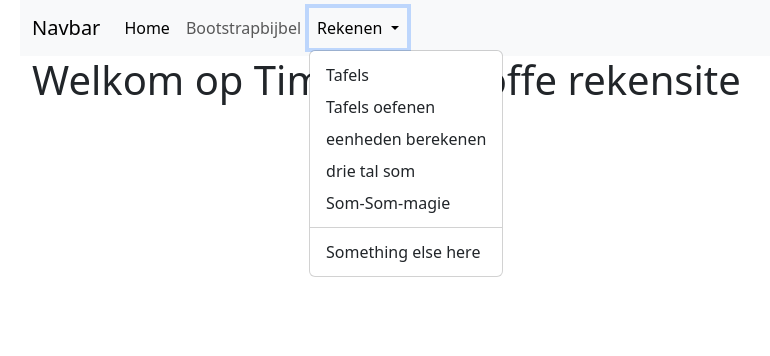
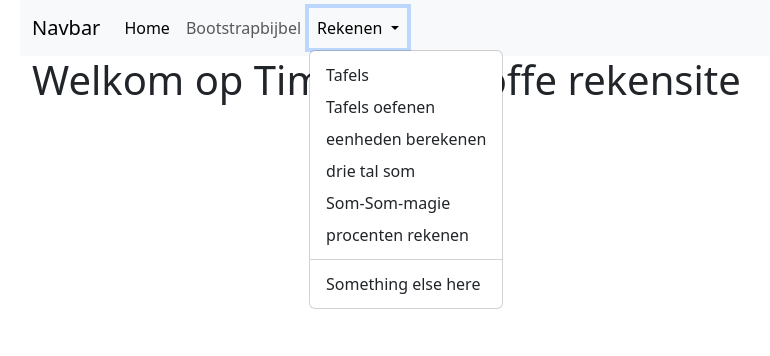
Before and after one commit to TimSchoot/php, a PHP site: page /Welkom/index.php in a window 1280 px wide, after a click on "Rekenen". Shown: the top 356 px of the page, without its empty margins (62-832 px from the left). Run offline with PHP 8.4, Linux system fonts and the light colour scheme.

Commit message:
header links werken (%tool niet)

```diff
--- a/index.php
+++ b/Welkom/index.php
@@ -1,5 +1,5 @@
 <?php
-include "inc/header.php";
+include "../inc/header.php";
 ?>
 <div class="container">
     <h1>Welkom op Tim's supertoffe rekensite</h1>
--- a/inc/header.php
+++ b/inc/header.php
@@ -38,11 +38,12 @@
                                 Rekenen
                             </a>
                             <ul class="dropdown-menu">
-                                <li><a class="dropdown-item" href="/tafels/">Tafels</a></li>
-                                <li><a class="dropdown-item" href="/tafelsoefenen/">Tafels oefenen</a></li>
-                                <li><a class="dropdown-item" href="/eenheidrekending/">eenheden berekenen</a></li>
-                                <li><a class="dropdown-item" href="/drietalsom/">drie tal som</a></li>
-                                <li><a class="dropdown-item" href="/Som-Som-magie-2">Som-Som-magie</a></li>
+                                <li><a class="dropdown-item" href="../tafels/index.php">Tafels</a></li>
+                                <li><a class="dropdown-item" href="../tafelsoefenen/index.php">Tafels oefenen</a></li>
+                                <li><a class="dropdown-item" href="../eenheidrekending/index.php">eenheden berekenen</a></li>
+                                <li><a class="dropdown-item" href="../drietalsom/index.php">drie tal som</a></li>
+                                <li><a class="dropdown-item" href="../Som-Som-magie-2/index.php">Som-Som-magie</a></li>
+                                <li><a class="dropdown-item" href="../Procenten_rekentool/index.php">procenten rekenen</a></li>
                                 <li>
                                     <hr class="dropdown-divider">
                                 </li>
--- a/page1.html
+++ b/index.html
@@ -3,11 +3,12 @@
   <head>
     <meta charset="utf-8">
     <meta name="viewport" content="width=device-width, initial-scale=1">
-    <title>Bootstrap demo</title>
+    <title>stino dino</title>
     <link href="https://cdn.jsdelivr.net/npm/bootstrap@5.3.2/dist/css/bootstrap.min.css" rel="stylesheet" integrity="sha384-T3c6CoIi6uLrA9TneNEoa7RxnatzjcDSCmG1MXxSR1GAsXEV/Dwwykc2MPK8M2HN" crossorigin="anonymous">
   </head>
   <body>
-    <h1>Hello, world!</h1>
+    <h1 style="text-align: center; margin-top: 40vh;">klik de knop om de website te gaan</h1>
+    <a href="Welkom/index.php" style="margin-left: 47vw;" class="btn btn-primary">Primary link</a>
     <script src="https://cdn.jsdelivr.net/npm/bootstrap@5.3.2/dist/js/bootstrap.bundle.min.js" integrity="sha384-C6RzsynM9kWDrMNeT87bh95OGNyZPhcTNXj1NW7RuBCsyN/o0jlpcV8Qyq46cDfL" crossorigin="anonymous"></script>
   </body>
 </html>
```
Also changed, not shown: Procenten_rekentool/index.php (renamed from Procenten_rekentool/index.html, +7 -11 lines), Procenten_rekentool/script.js (+6 -6 lines).
